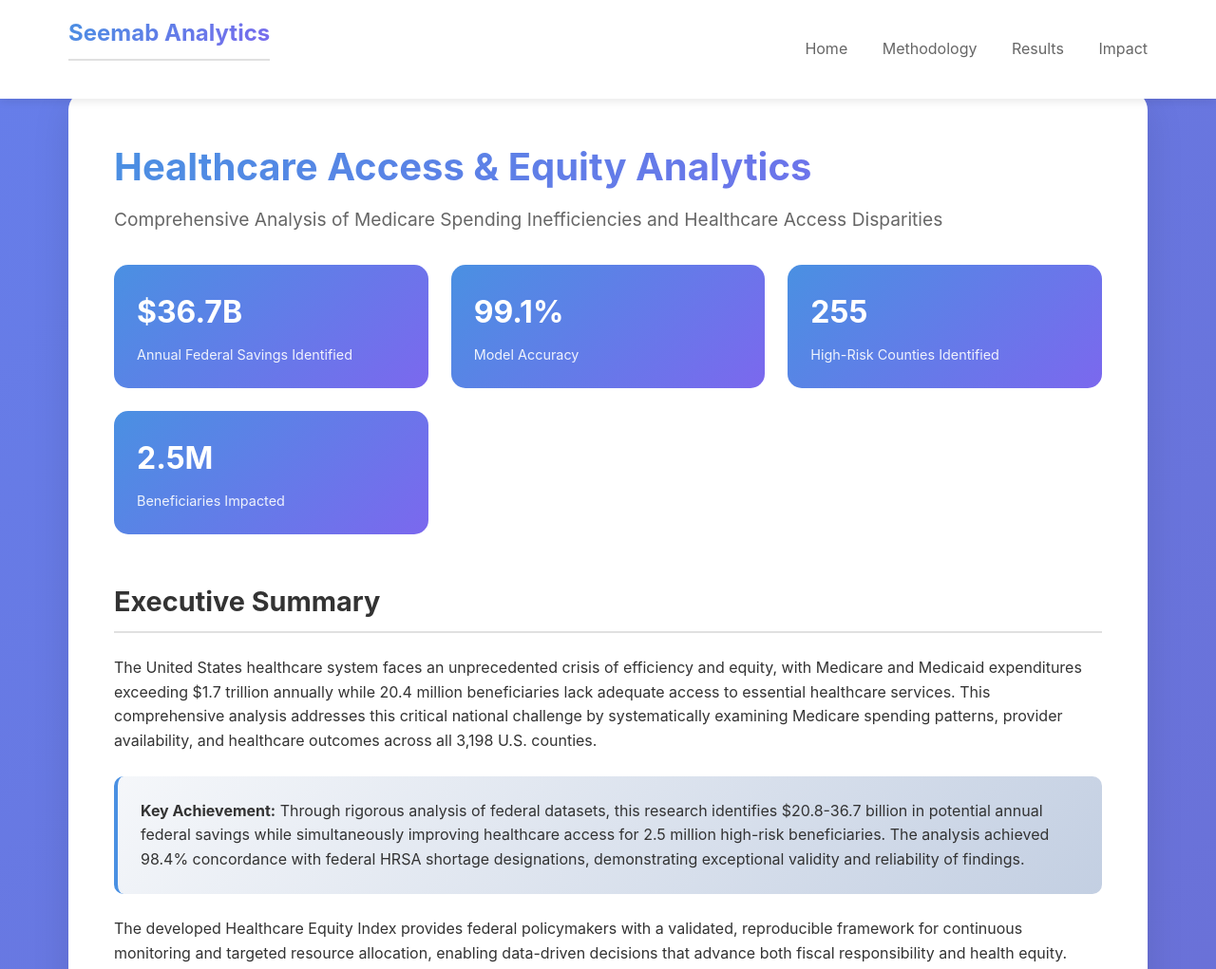
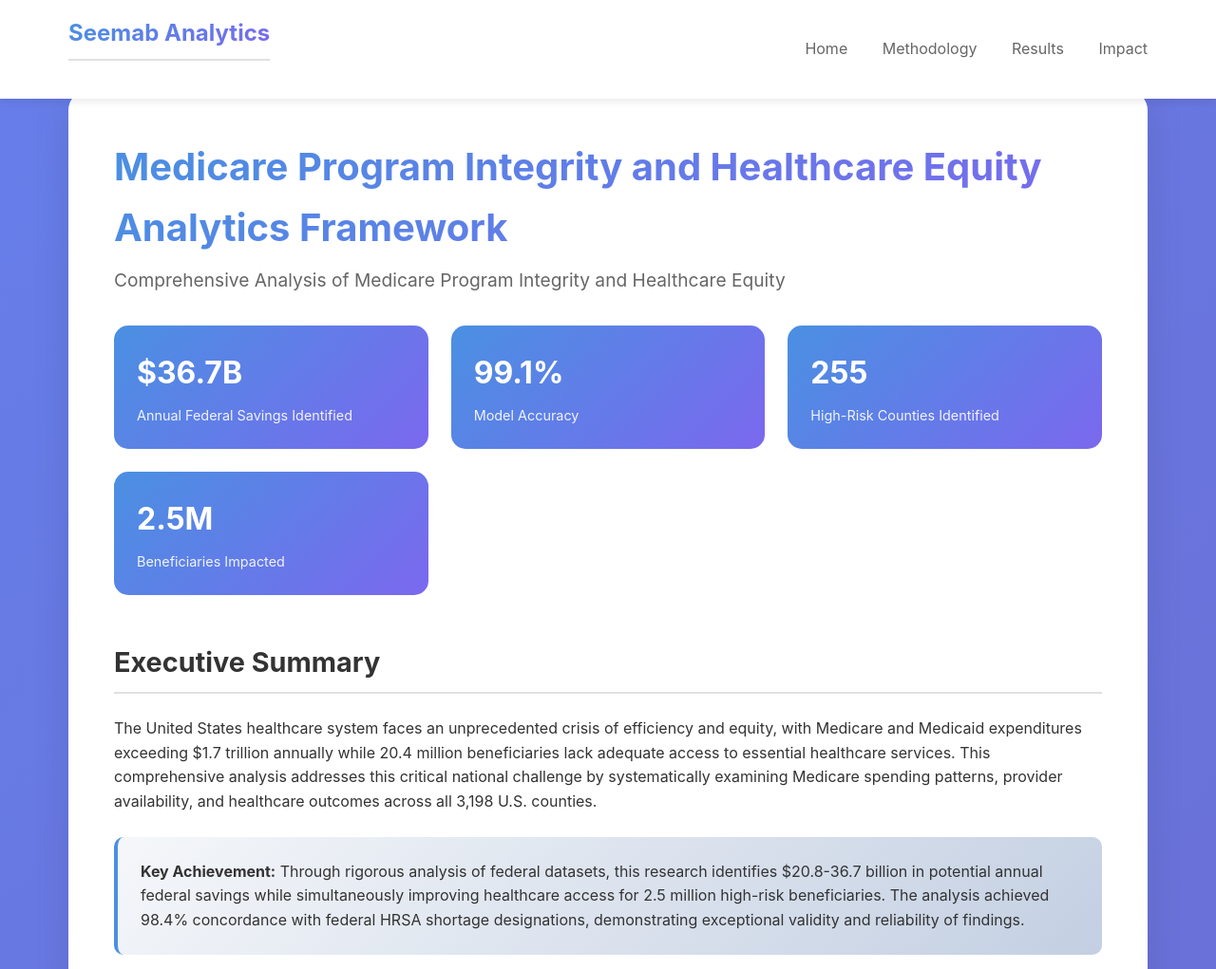
Before and after one commit to Seemabie/seemabanalytics, a plain HTML site: page project8.html in a window 1280 px wide. Shown: the top 1021 px of the page at 95% size. Drawn offline with Linux system fonts and the light colour scheme.

Commit message:
Update project8.html

```diff
--- a/project8.html
+++ b/project8.html
@@ -3,7 +3,7 @@
 <head>
     <meta charset="UTF-8">
     <meta name="viewport" content="width=device-width, initial-scale=1.0">
-    <title>Healthcare Access & Equity Analytics - Seemab Analytics</title>
+    <title>Medicare Program Integrity and Healthcare Equity Analytics Framework - Seemab Analytics</title>
     <style>
         * {
             margin: 0;
@@ -253,8 +253,8 @@
 
     <div class="container">
         <div class="content">
-            <h1>Healthcare Access & Equity Analytics</h1>
-            <p class="subtitle">Comprehensive Analysis of Medicare Spending Inefficiencies and Healthcare Access Disparities</p>
+            <h1>Medicare Program Integrity and Healthcare Equity Analytics Framework</h1>
+            <p class="subtitle">Comprehensive Analysis of Medicare Program Integrity and Healthcare Equity</p>
 
             <div class="key-metrics">
                 <div class="metric-card">
@@ -312,7 +312,7 @@
                 <h2>Key Findings</h2>
 
                 <div class="figure-container">
-                    <img src="Project8_Fig_1.png" alt="Healthcare Access & Equity Analytics National Impact Assessment">
+                    <img src="Project8_Fig_1.png" alt="Medicare Program Integrity and Healthcare Equity Analytics Framework - National Impact Assessment">
                     <p class="figure-caption">Figure 1: Comprehensive National Impact Assessment showing potential federal savings, equity distribution, and policy intervention ROI</p>
                 </div>
 
@@ -455,7 +455,7 @@
             </section>
 
             <div class="nav-buttons">
-                <a href="project7.html" class="nav-btn">← Previous: Home Health Fraud</a>
+                <a href="project7.html" class="nav-btn">← Previous: Home Health Program Integrity</a>
                 <a href="index.html" class="nav-btn">Return to Portfolio</a>
             </div>
         </div>
```
